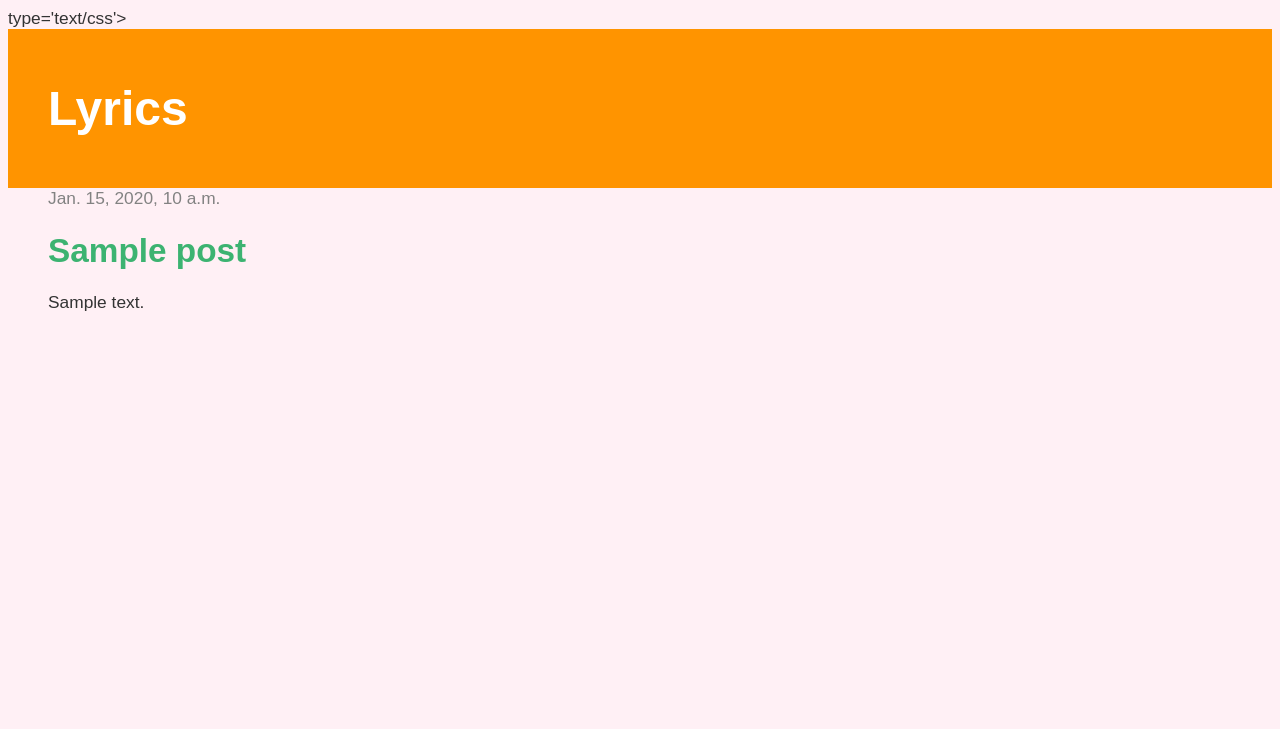
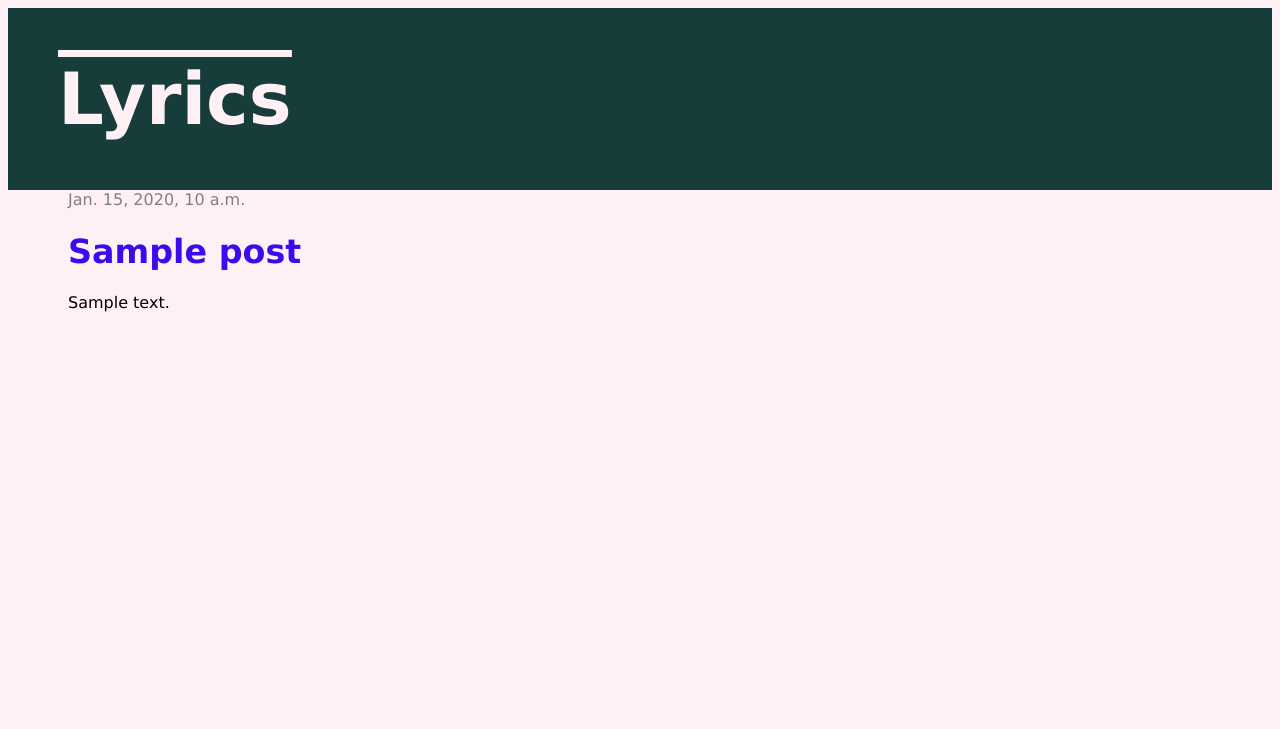
Before and after one commit to Rhalla/my-first-blog, a Django app: template blog/templates/blog/post_detail.html in a window 1280 px wide. Shown: the top 729 px of the page. Run offline with Django 3.2, Linux system fonts and the light colour scheme; the template is opened without the code that fills it: most values are stand-ins (such as "Sample title", 1, 10 or a date in 2020).

Commit message:
Added view and template for detailed blog post as well as CSS for the site.

```diff
--- a/blog/static/css/blog.css
+++ b/blog/static/css/blog.css
@@ -1,41 +1,36 @@
 h1 a {
     color: #006400;
-    font-size: 30pt;
-    font-family: Arial, Verdana,  sans-serif;
 }
 
 body {
     padding-left: 0px;
-    font-family: Arial, Verdana,  sans-serif;
-    font-size: 13pt;
     background-color: #FFF0F5;
-    color: #333;
+    font-family: Verdana;
 }
 
 .page-header {
-    background-color: #ff9400;
-    margin-top: 0;
-    padding: 20px 20px 20px 40px;
+    background-color: #173d3b;
+    padding: 1px 1px 1px 50px;
 }
 
 .page-header h1, .page-header h1 a, .page-header h1 a:visited, .page-header h1 a:active {
-    color: #ffffff;
-    font-size: 36pt;
-    text-decoration: none;
+    color: #FFF0F5;
+    font-size: 54pt;
+    text-decoration: overline;
 }
 
 .content {
-    margin-left: 40px;
+    margin-left: 60px;
 }
 
 h1, h2, h3, h4 {
-  color: #3CB371;
+  color: #390ced;
   font-size: 25pt;
-  font-family: Arial, Verdana,  sans-serif;
+  font-family: Verdana;
 }
 
 .date {
-    color: #828282;
+    color: #808080;
 }
 
 .save {
@@ -58,7 +53,8 @@ h1, h2, h3, h4 {
 }
 
 .post h1 a, .post h1 a:visited {
-    color: #000000;
+    color: #173d3b;
+    text-decoration: none;
 }
 
 <a href="https://en.wikipedia.org/wiki/Django" class="external_link" id="link_to_wiki_page">
--- a/blog/templates/blog/base.html
+++ b/blog/templates/blog/base.html
@@ -4,7 +4,7 @@
         <title>Lyrics</title>
         <link rel="preconnect" href="https://fonts.googleapis.com">
         <link rel="preconnect" href="https://fonts.gstatic.com" crossorigin>
-        <link href="https://fonts.googleapis.com/css2?family=Roboto&display=swap" rel="stylesheet">type='text/css'>
+        <link href="https://fonts.googleapis.com/css2?family=Roboto&display=swap" rel="stylesheet">
         <link rel="stylesheet" href="{% static 'css/blog.css' %}">
     </head>
     <body>
```
